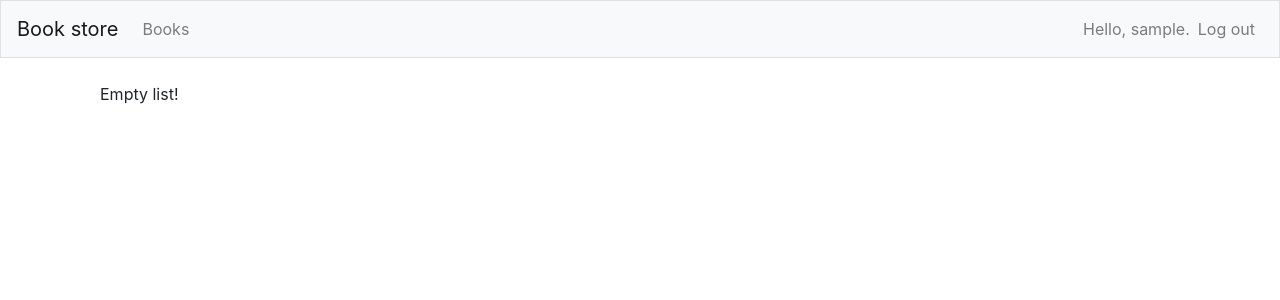
After one commit to danielamaaria/online_store, a Django app: page /books/ in a window 1280 px wide. The commit adds this page. Shown: the top 300 px of the page. Run offline with Django 3.2, Linux system fonts and the light colour scheme; the visitor is signed in with stand-in values (Sample User, id 1); data that the repository does not hold is empty; some libraries are stand-ins or nearby versions.

Commit message:
Load books to UI

```diff
--- a/online_store/settings.py
+++ b/online_store/settings.py
@@ -129,3 +129,6 @@ STATIC_URL = '/static/'
 STATICFILES_DIRS = (
     os.path.join(BASE_DIR, "static/"),
 )
+
+# Custom settings
+LOGIN_URL = 'users:login'
--- a/store/models.py
+++ b/store/models.py
@@ -39,6 +39,7 @@ class Book(models.Model):
     category = models.ManyToManyField(Category, editable=True)
     title = models.CharField(max_length=200)
     price = models.FloatField(default=0.0)
+    date_added = models.DateTimeField(auto_now_add=True)
 
     class Meta:
         verbose_name_plural = 'books'
--- a/store/urls.py
+++ b/store/urls.py
@@ -5,4 +5,5 @@ from . import views
 app_name = 'store'
 urlpatterns = [
     path('', views.index, name='index'),
+    path('books/', views.books, name='books'),
 ]
--- a/store/views.py
+++ b/store/views.py
@@ -1,4 +1,7 @@
+from django.contrib.auth.decorators import login_required
 from django.shortcuts import render
+
+from store.models import Book
 
 
 def index(request):
@@ -6,3 +9,13 @@ def index(request):
         'header': ''
     }
     return render(request, 'store/index.html', context)
+
+
+@login_required
+def books(request):
+    """Show all available books"""
+    book_list: [] = Book.objects.order_by('date_added')
+    context = {
+        "books": book_list
+    }
+    return render(request, 'store/books.html', context)
--- a/templates/store/base.html
+++ b/templates/store/base.html
@@ -21,9 +21,12 @@
             data-target="#navbarCollapse" aria-controls="navbarCollapse"
             aria-expanded="false" aria-label="Toggle navigation">
         <span class="navbar-toggler-icon"></span></button>
+
     <div class="collapse navbar-collapse" id="navbarCollapse">
         <ul class="navbar-nav mr-auto">
             <li class="nav-item">
+                <a class="nav-link" href="{% url 'store:books' %}">Books</a>
+            </li>
         </ul>
         <ul class="navbar-nav ml-auto">
             {% if user.is_authenticated %}
@@ -46,9 +49,9 @@
 </nav>
 <main role="main" class="container">
     <div class="container">
-    <div style="justify-content: center;">
-        {% block content %}{% endblock content %}
-    </div>
+        <div style="justify-content: center;">
+            {% block content %}{% endblock content %}
+        </div>
 
     </div>
 </main>
--- /dev/null
+++ b/templates/store/books.html
@@ -0,0 +1,9 @@
+{% extends "store/base.html" %}
+
+{% block content %}
+    {% for book in books %}
+        <p>{{ book.title }}</p>
+    {% empty %}
+        <p>Empty list!</p>
+    {% endfor %}
+{% endblock content %}
```
Also changed, not shown: store/migrations/0012_book_date_added.py (added), store/migrations/0013_book_owner.py (added), store/migrations/0014_remove_book_owner.py (added).
